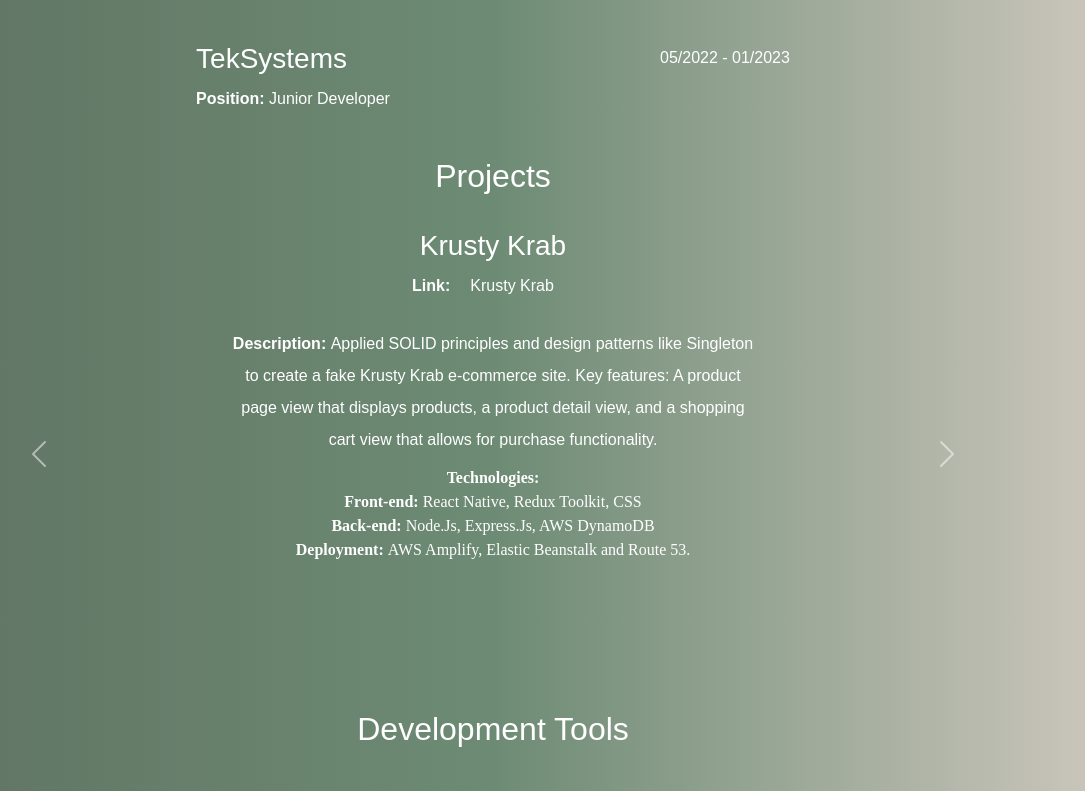
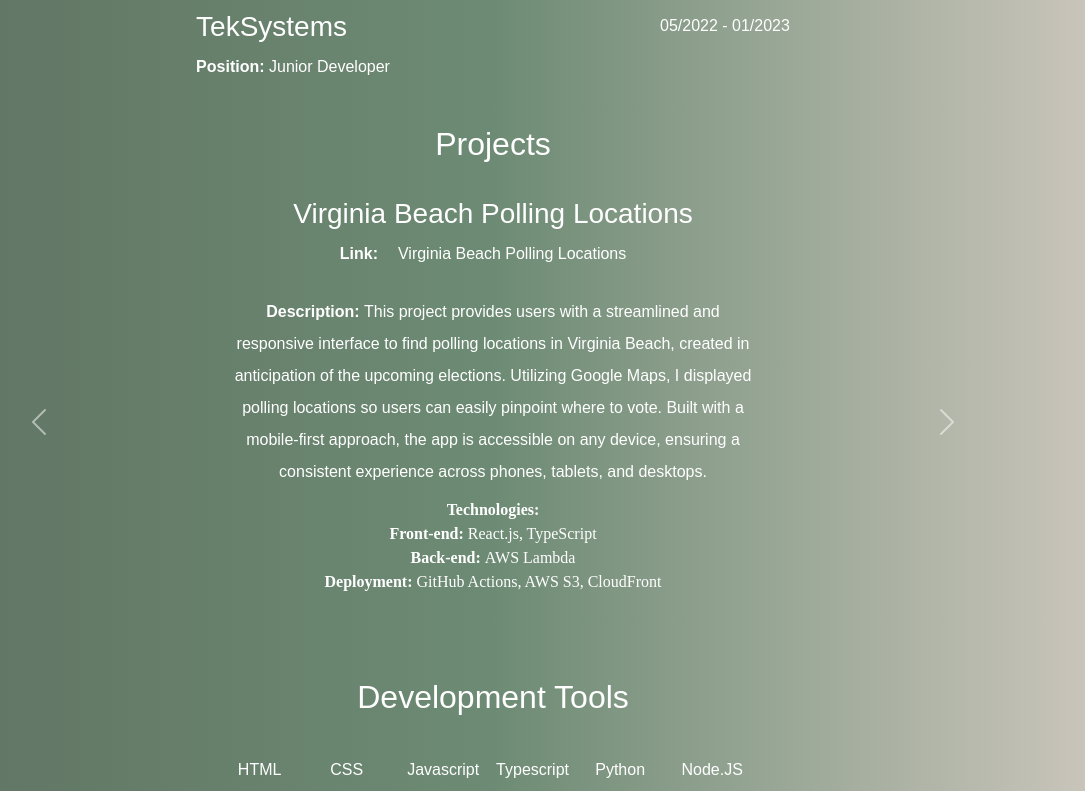
Before and after one commit to raboomar/Portifolio, a React (Create React App) app in the folder portifolio/: page / in a window 1280 px wide. Shown: the part 1160-1951 px from the top of the page, without its empty margins (147-1232 px from the left). Built offline with nearby package versions, Linux system fonts and the light colour scheme; some icons are missing.

Commit message:
Updated projects

```diff
--- a/portifolio/src/pages/AboutMe/AboutMe.jsx
+++ b/portifolio/src/pages/AboutMe/AboutMe.jsx
@@ -17,7 +17,7 @@
           programming languages via udemy.com. Learning Java, HTML, CSS, and
           JavaScript has developed into a personal hobby and is now a full-time
           career. I'm a software engineer at Duke Energy using tools like AWS,
-          JavaScript and Angular to help achieve our company goals by building
+          Python and Angular to help achieve our company goals by building
           solutions to thrive in a new world of opportunities.
         </p>
       </div>
--- a/portifolio/src/pages/LandingPage/LandingPage.jsx
+++ b/portifolio/src/pages/LandingPage/LandingPage.jsx
@@ -16,7 +16,7 @@
         <h1>I'm Rami Aboomar.</h1>
 
         <h2>A Full-Stack Developer</h2>
-        <p>Columbus, Ohio</p>
+        <p>Charlotte, NC</p>
         <div className="icons my-1">
           <a href="mailto:aboomar.2@osu.edu" target="email">
             <i className="fas fa-envelope fa-2x"></i>
--- a/portifolio/src/pages/Projects/projects.json
+++ b/portifolio/src/pages/Projects/projects.json
@@ -8,20 +8,11 @@
     "deployment": "Expo/EAS."
   },
   {
-    "name": "Krusty Krab",
-    "link": "https://main.d3cgji0ctlpyfv.amplifyapp.com/",
-    "description": "Applied SOLID principles and design patterns like Singleton to create a fake Krusty Krab e-commerce site. Key features: A product page view that displays products, a product detail view, and a shopping cart view that allows for purchase functionality.",
-    "front": "React Native, Redux Toolkit, CSS",
-    "back": "Node.Js, Express.Js, AWS DynamoDB",
-    "deployment": "AWS Amplify, Elastic Beanstalk and Route 53."
-  },
-
-  {
-    "name": "My Library",
-    "link": "https://ramibooklibrary.herokuapp.com/",
-    "description": "Applied SOLID principles and design patterns like Singleton to create a book collection manager, where can add, remove, and update books. Users are required to have an account. if you would like to check it out please register",
-    "front": "React.js. Pure CSS Redux Toolkit",
-    "back": "Express.js, MongoDB.",
-    "deployment": "Heroku."
+    "name": "Virginia Beach Polling Locations",
+    "link": "https://d12x3uvpe6slnc.cloudfront.net/",
+    "description": "This project provides users with a streamlined and responsive interface to find polling locations in Virginia Beach, created in anticipation of the upcoming elections. Utilizing Google Maps, I displayed polling locations so users can easily pinpoint where to vote. Built with a mobile-first approach, the app is accessible on any device, ensuring a consistent experience across phones, tablets, and desktops.",
+    "front": "React.js, TypeScript",
+    "back": "AWS Lambda",
+    "deployment": "GitHub Actions, AWS S3, CloudFront"
   }
 ]
```
